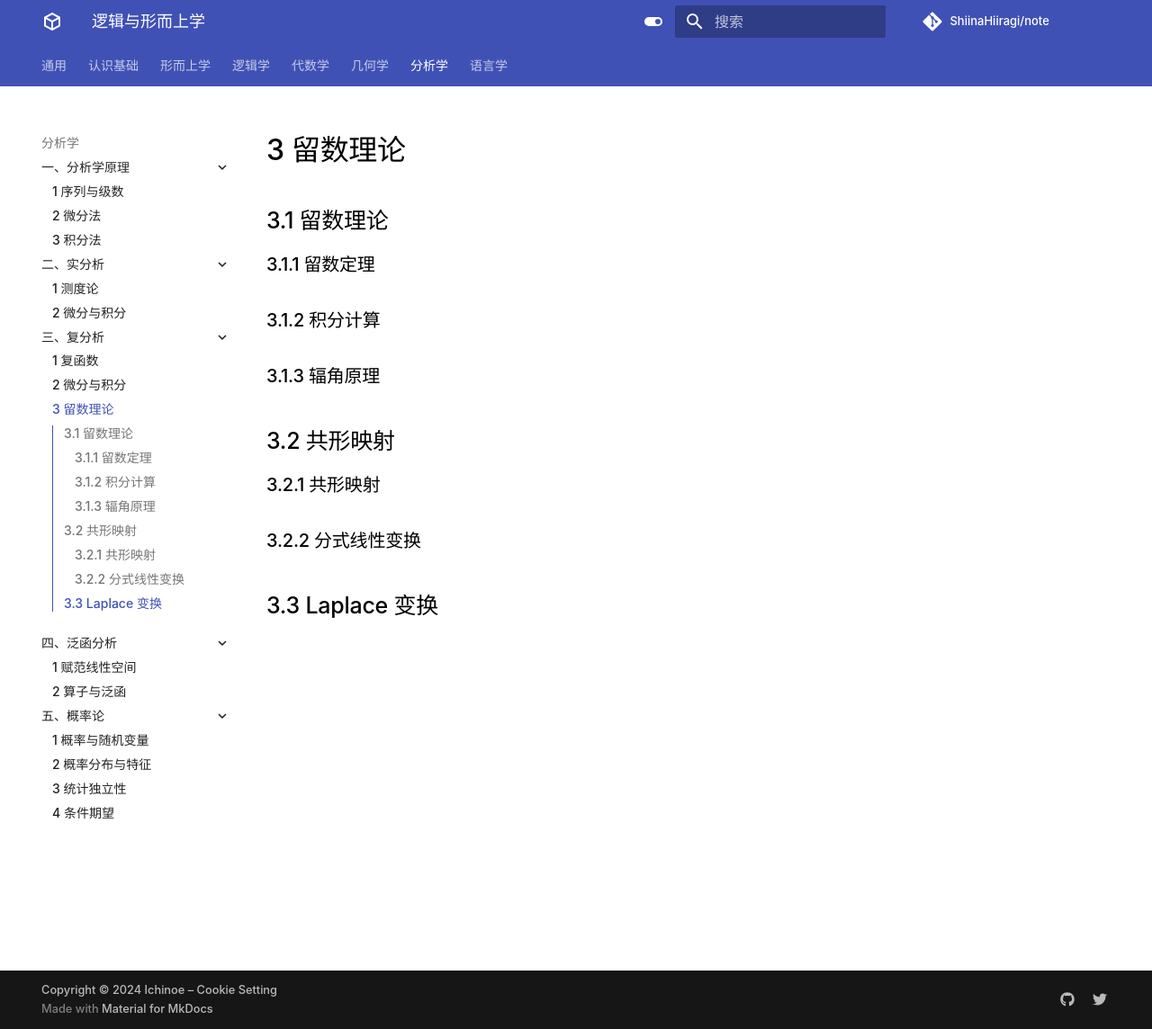
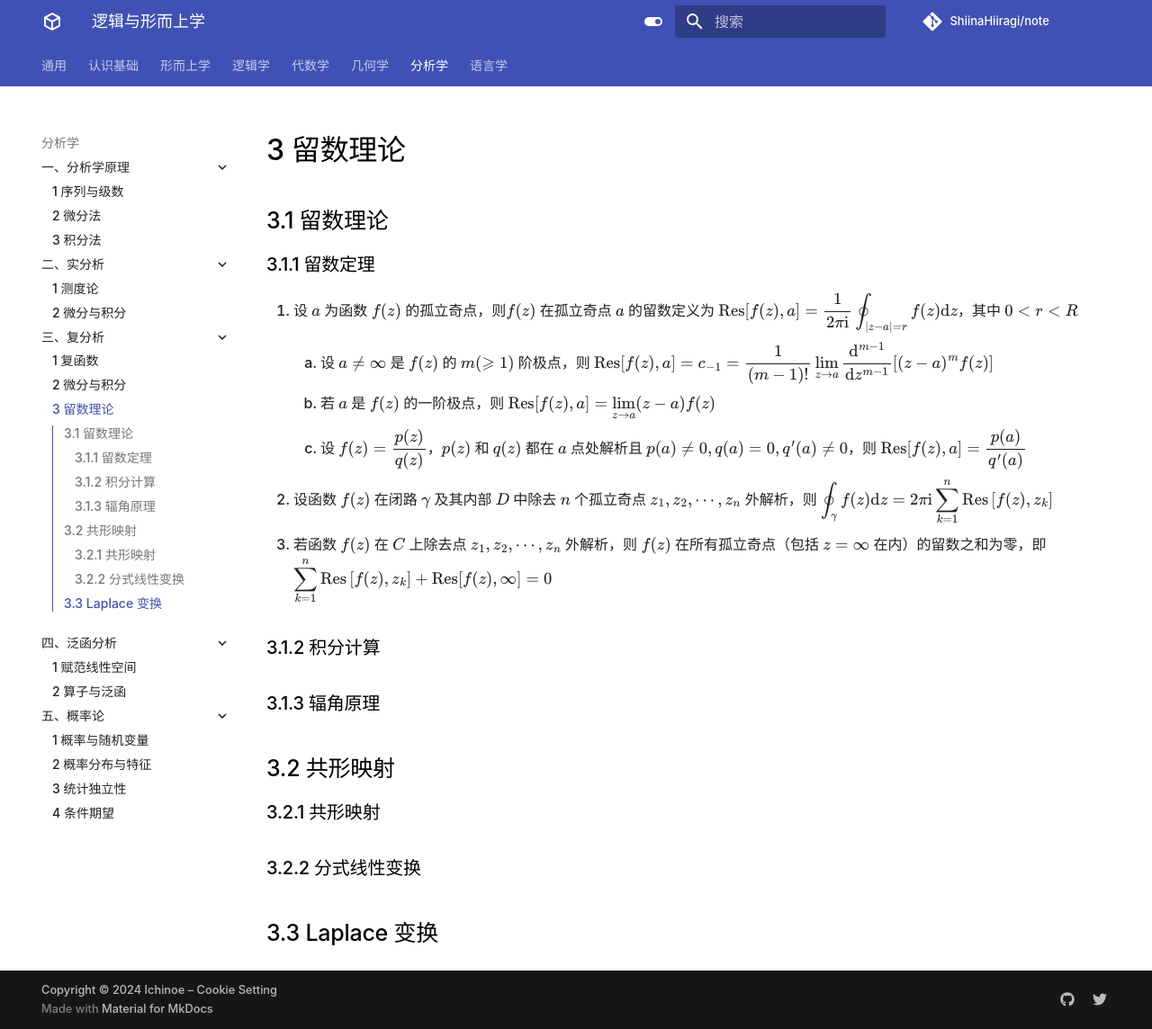
Before and after one commit to ShiinaHiiragi/note, an MkDocs documentation site: the page built from docs/anly/cmplx/res.md, in a window 1280 px wide and 1144 px high. Shown: the whole window at 90% size. Built offline with MkDocs 1.6.1 and Material for MkDocs 9.7.7, drawn with Linux system fonts in a browser that asks for light colours; comment, search, counter and statistics services are not loaded.

Commit message:
first in res

```diff
--- a/docs/anly/cmplx/res.md
+++ b/docs/anly/cmplx/res.md
@@ -2,6 +2,12 @@
 
 ## 3.1 留数理论
 ### 3.1.1 留数定理
+1. 设 $a$ 为函数 $f(z)$ 的孤立奇点，则$f(z)$ 在孤立奇点 $a$ 的留数定义为 ${\displaystyle \operatorname{Res}[f(z), a]=\dfrac{1}{2 \pi \mathrm i} \oint_{|z-a|=r} f(z) \mathrm d z}$，其中 $0<r<R$
+    1. 设 $a \neq \infty$ 是 $f(z)$ 的 $m(\geqslant 1)$ 阶极点，则 ${\displaystyle \operatorname{Res}[f(z), a]=c_{-1}=\dfrac{1}{(m-1)!} \lim _{z \rightarrow a} \dfrac{\mathrm d^{m-1}}{\mathrm d z^{m-1}}\left[(z-a)^{m} f(z)\right]}$
+    2. 若 $a$ 是 $f(z)$ 的一阶极点，则 ${\displaystyle \operatorname{Res}[f(z), a]=\lim _{z \rightarrow a}(z-a) f(z)}$
+    3. 设 $f(z)=\dfrac{p(z)}{q(z)}$，$p(z)$ 和 $q(z)$ 都在 $a$ 点处解析且 $p(a) \neq 0, q(a)=0, q^{\prime}(a) \neq 0$，则 $\operatorname{Res}[f(z), a]=\dfrac{p(a)}{q^{\prime}(a)}$
+2. 设函数 $f(z)$ 在闭路 $\gamma$ 及其内部 $D$ 中除去 $n$ 个孤立奇点 $z_{1}, z_{2}, \cdots, z_{n}$ 外解析，则 ${\displaystyle \oint_{\gamma} f(z) \mathrm d z=2 \pi \mathrm i \sum_{k=1}^{n} \operatorname{Res}\left[f(z), z_{k}\right]}$
+3. 若函数 $f(z)$ 在 $C$ 上除去点 $z_{1}, z_{2}, \cdots, z_{n}$ 外解析，则 $f(z)$ 在所有孤立奇点（包括 $z=\infty$ 在内）的留数之和为零，即 ${\displaystyle \sum_{k=1}^{n} \operatorname{Res}\left[f(z), z_{k}\right]+\operatorname{Res}[f(z), \infty]=0}$
 
 ### 3.1.2 积分计算
 
```
